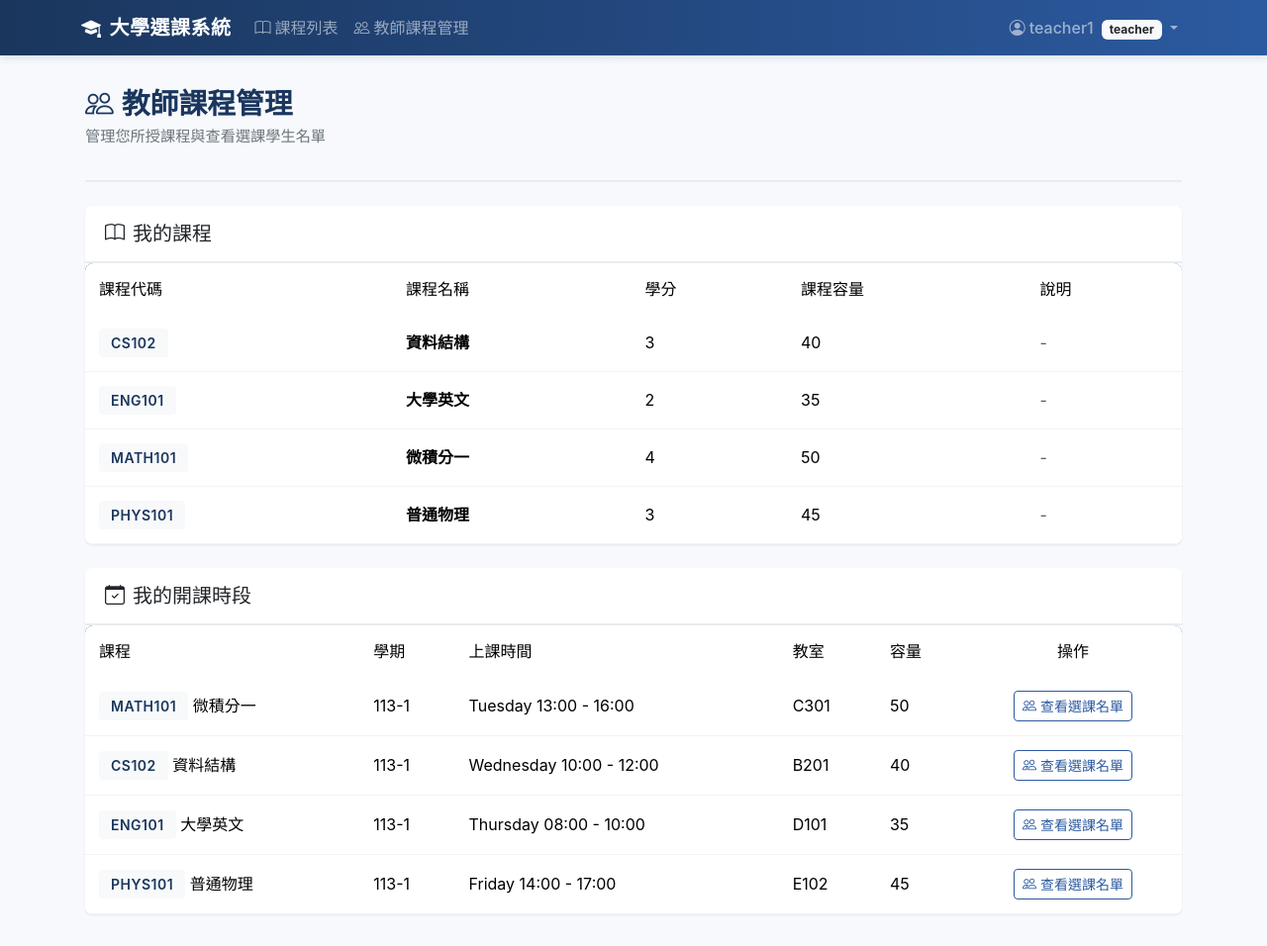
After one commit to leonjyentub/django_demo_1027, a Django app: page /teacher/ in a window 1280 px wide. The commit adds this page. Shown: the whole page at 99% size. Run offline with Django 5.2, Linux system fonts and the light colour scheme; a user stored in the database is signed in; data comes from the database, SQL or seed files in the repository.

Commit message:
Add teacher dashboard and student enrollment views; update navigation and templates

```diff
--- a/courses/urls.py
+++ b/courses/urls.py
@@ -6,4 +6,6 @@ urlpatterns = [
     path('enroll/<int:offering_id>/', views.enroll, name='enroll'),
     path('drop/<int:offering_id>/', views.drop, name='drop'),
     path('timetable/', views.my_timetable, name='my_timetable'),
+    path('teacher/', views.teacher_dashboard, name='teacher_dashboard'),
+    path('teacher/offering/<int:offering_id>/students/', views.teacher_offering_students, name='teacher_offering_students'),
 ]
--- a/courses/views.py
+++ b/courses/views.py
@@ -3,7 +3,7 @@ from django.contrib.auth.decorators import login_required
 from django.shortcuts import get_object_or_404, redirect, render
 from django.utils import timezone
 
-from .models import CourseOffering
+from .models import CourseOffering, Course
 from enrollments.models import Enrollment
 
 
@@ -73,3 +73,25 @@ def my_timetable(request):
         timetable[e.offering.day_of_week].append(e)
 
     return render(request, 'courses/timetable.html', {'timetable': timetable, 'days': days, 'enrollments': enrollments})
+
+
+@login_required
+def teacher_dashboard(request):
+    if getattr(request.user, 'role', None) != 'teacher':
+        messages.error(request, '僅教師可使用此功能。')
+        return redirect('offering_list')
+
+    courses = Course.objects.filter(teacher=request.user).prefetch_related('offerings')
+    offerings = CourseOffering.objects.filter(course__teacher=request.user).select_related('course')
+    return render(request, 'courses/teacher_dashboard.html', {'courses': courses, 'offerings': offerings})
+
+
+@login_required
+def teacher_offering_students(request, offering_id):
+    if getattr(request.user, 'role', None) != 'teacher':
+        messages.error(request, '僅教師可使用此功能。')
+        return redirect('offering_list')
+
+    offering = get_object_or_404(CourseOffering, pk=offering_id, course__teacher=request.user)
+    enrollments = Enrollment.objects.filter(offering=offering, status='enrolled').select_related('student')
+    return render(request, 'courses/teacher_offering_students.html', {'offering': offering, 'enrollments': enrollments})
--- a/templates/base.html
+++ b/templates/base.html
@@ -156,12 +156,20 @@
                             <i class="bi bi-book me-1"></i>課程列表
                         </a>
                     </li>
-                    {% if user.is_authenticated and user.role == 'student' %}
-                    <li class="nav-item">
-                        <a class="nav-link" href="{% url 'my_timetable' %}">
-                            <i class="bi bi-calendar-week me-1"></i>我的課表
-                        </a>
-                    </li>
+                    {% if user.is_authenticated %}
+                        {% if user.role == 'student' %}
+                        <li class="nav-item">
+                            <a class="nav-link" href="{% url 'my_timetable' %}">
+                                <i class="bi bi-calendar-week me-1"></i>我的課表
+                            </a>
+                        </li>
+                        {% elif user.role == 'teacher' %}
+                        <li class="nav-item">
+                            <a class="nav-link" href="{% url 'teacher_dashboard' %}">
+                                <i class="bi bi-people me-1"></i>教師課程管理
+                            </a>
+                        </li>
+                        {% endif %}
                     {% endif %}
                 </ul>
                 <ul class="navbar-nav">
--- /dev/null
+++ b/templates/courses/teacher_dashboard.html
@@ -0,0 +1,86 @@
+{% extends 'base.html' %}
+
+{% block content %}
+<div class="page-header">
+    <h1><i class="bi bi-people me-2"></i>教師課程管理</h1>
+    <p class="subtitle">管理您所授課程與查看選課學生名單</p>
+</div>
+
+<div class="card mb-4">
+    <div class="card-header">
+        <h5 class="mb-0"><i class="bi bi-book me-2"></i>我的課程</h5>
+    </div>
+    <div class="card-body p-0">
+        <div class="table-responsive">
+            <table class="table table-hover mb-0">
+                <thead>
+                    <tr>
+                        <th>課程代碼</th>
+                        <th>課程名稱</th>
+                        <th>學分</th>
+                        <th>課程容量</th>
+                        <th>說明</th>
+                    </tr>
+                </thead>
+                <tbody>
+                    {% for course in courses %}
+                    <tr>
+                        <td><span class="course-code">{{ course.code }}</span></td>
+                        <td class="fw-semibold">{{ course.name }}</td>
+                        <td>{{ course.credits }}</td>
+                        <td>{{ course.capacity }}</td>
+                        <td class="text-muted">{{ course.description|default:'-'|truncatewords:15 }}</td>
+                    </tr>
+                    {% empty %}
+                    <tr>
+                        <td colspan="5" class="text-center py-4 text-muted">尚未指派課程</td>
+                    </tr>
+                    {% endfor %}
+                </tbody>
+            </table>
+        </div>
+    </div>
+</div>
+
+<div class="card">
+    <div class="card-header">
+        <h5 class="mb-0"><i class="bi bi-calendar-check me-2"></i>我的開課時段</h5>
+    </div>
+    <div class="card-body p-0">
+        <div class="table-responsive">
+            <table class="table table-hover mb-0">
+                <thead>
+                    <tr>
+                        <th>課程</th>
+                        <th>學期</th>
+                        <th>上課時間</th>
+                        <th>教室</th>
+                        <th>容量</th>
+                        <th class="text-center">操作</th>
+                    </tr>
+                </thead>
+                <tbody>
+                    {% for offering in offerings %}
+                    <tr>
+                        <td><span class="course-code">{{ offering.course.code }}</span> {{ offering.course.name }}</td>
+                        <td>{{ offering.semester }}</td>
+                        <td>{{ offering.get_day_of_week_display }} {{ offering.start_time|time:"H:i" }} - {{ offering.end_time|time:"H:i" }}</td>
+                        <td>{{ offering.room|default:'待安排' }}</td>
+                        <td>{{ offering.effective_capacity }}</td>
+                        <td class="text-center">
+                            <a href="{% url 'teacher_offering_students' offering.id %}" class="btn btn-outline-primary btn-sm">
+                                <i class="bi bi-people me-1"></i>查看選課名單
+                            </a>
+                        </td>
+                    </tr>
+                    {% empty %}
+                    <tr>
+                        <td colspan="6" class="text-center py-4 text-muted">尚無開課時段</td>
+                    </tr>
+                    {% endfor %}
+                </tbody>
+            </table>
+        </div>
+    </div>
+</div>
+{% endblock %}
```
Also changed, not shown: templates/courses/teacher_offering_students.html (added, +52 -0 lines), 1 other file.
